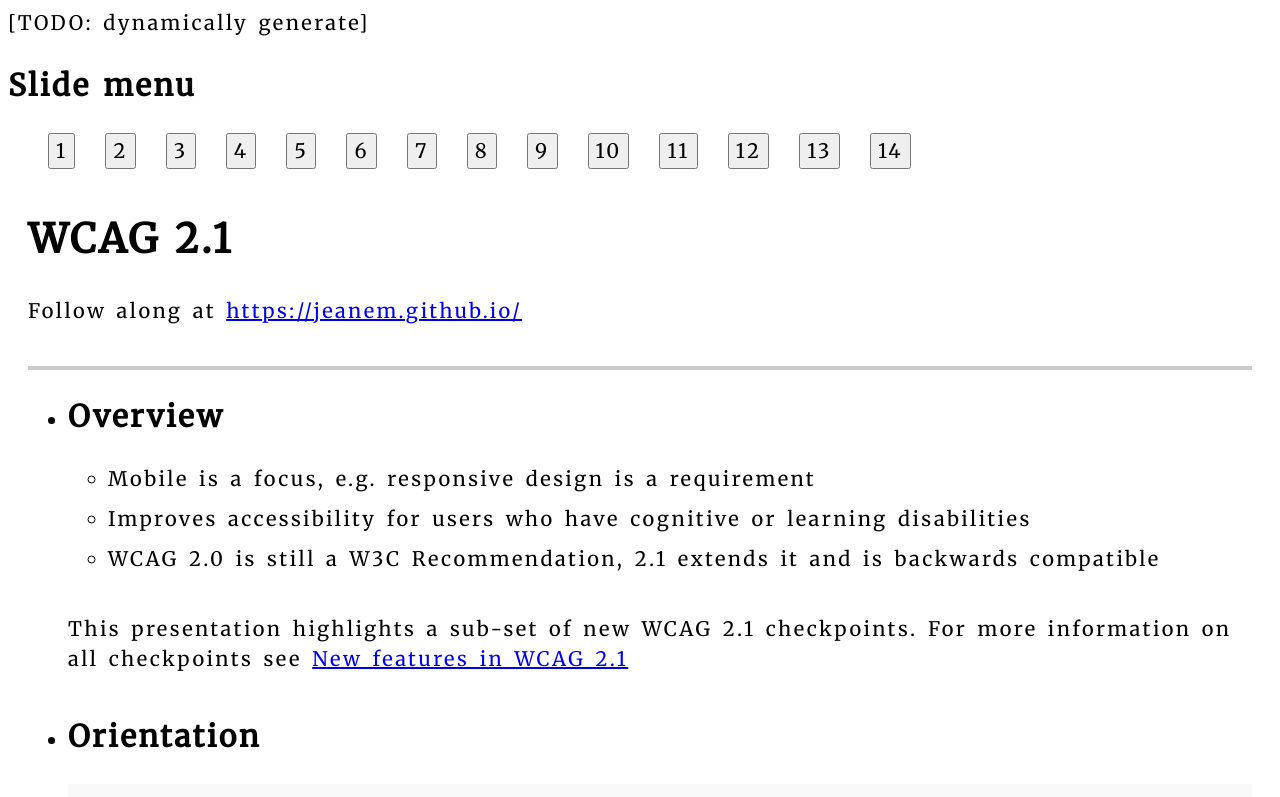
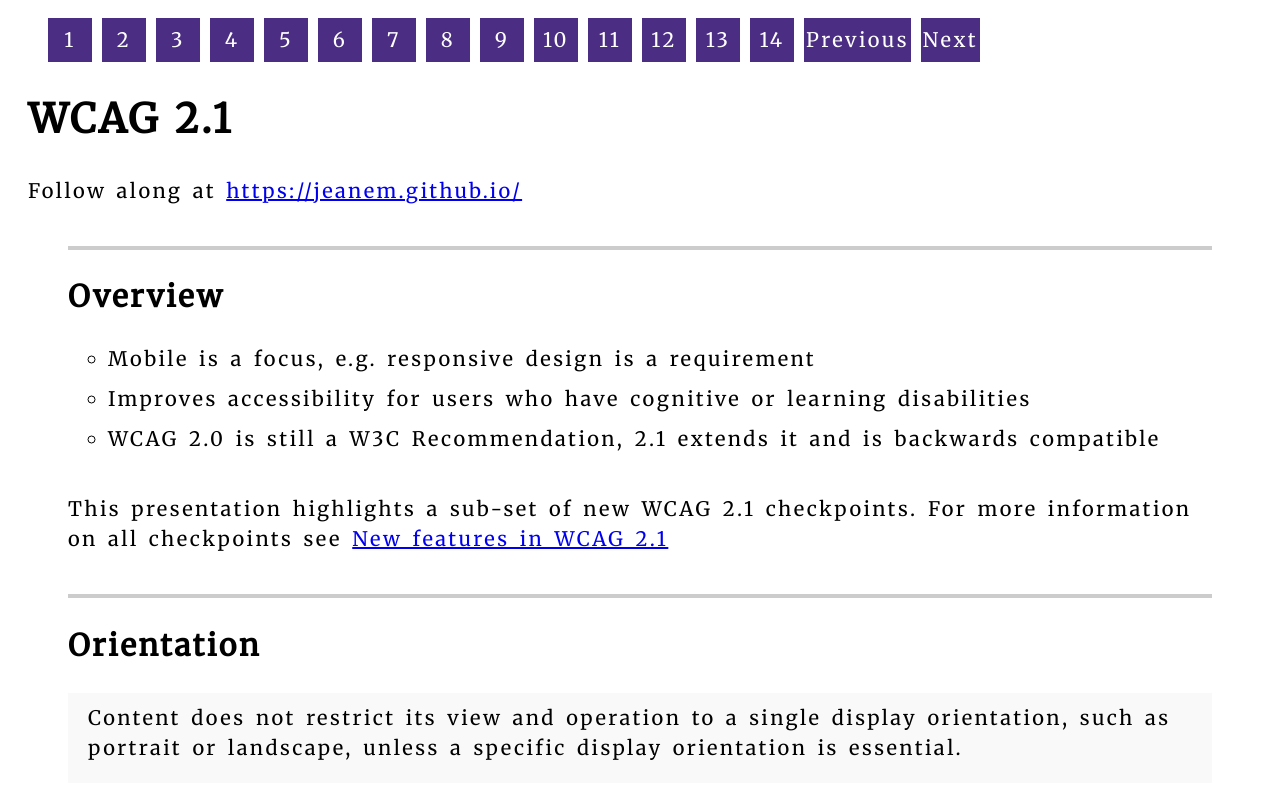
Before and after one commit to jeanem/wcag-2.1, a React (Create React App) app: page / in a window 1280 px wide. Shown: the top 797 px of the page. Built offline with nearby package versions, Linux system fonts and the light colour scheme.

Commit message:
styling update for buttons to better match spec

```diff
--- a/src/App.css
+++ b/src/App.css
@@ -35,21 +35,17 @@ cite {
 }
 /* End Text Spacing */
 
-/* .w-SlidesContainer {
+.w-SlidesContainer {
   list-style: none;
 }
 
 .w-SlidesContainer li {
   border-top: solid 4px #ccc;
   margin:0 2em 0 0;
-} */
+}
 
-/* .w-SlidesContainer ul {
+.w-SlidesContainer ul {
   margin:0 0 2em 0;
-} */
-
-.w-SlidesContainer {
-  border-top: solid 4px #ccc;
 }
 
 .w-Slide {
@@ -66,33 +62,41 @@ cite {
   list-style:none;
 }
 
-
-.w-SlideNav ul {
-  list-style-type:none;
-}
-
-.w-SlideNav ul li {
-  display:inline-block;
-  padding: 0 1.5em 0 0;
-}
-
 .w-BtnBase {
   min-height:44px;
   min-width:44px;
   font-size:1em;
   padding:0;
-  background-color:#fff;
-  border:solid 1px #000;
+  border: solid 2px #4b2e83;
+  background-color:#4b2e83;
+  color:#fff;
 }
 
 .w-BtnBase:focus, .w-BtnBase:active, mod-Active {
-  background-color:#000;
-  color:#fff;
+  background-color:#fff;
+  color:#4b2e83;
+
 }
 
 .w-BtnBase:hover {
-  background-color:#4b2e83;
-  color:#fff;
+  background-color:#fff;
+  color:#4b2e83;
+}
+
+.w-BtnPrevNext {
+
+}
+
+.w-BtnSet { /* ul */
+  display:flex;
+  flex-wrap:wrap;
+  list-style-type:none;
+  margin:0;
+}
+
+.w-BtnSet li {
+  padding: 0.5em .5em 0 0;
+
 }
 
 /* forms */
--- a/src/App.js
+++ b/src/App.js
@@ -60,15 +60,16 @@ class App extends Component {
               }
           </li>
            )
-           navList.push(<li key={ slide }><Button slide={ slide } buttonText= { index + 1 } /></li>)
+           navList.push(<li key={ slide }><Button slide={ slide } buttonText= { index + 1 } cssClassList="w-BtnBase" /></li>)
         });
 
       return (
         <div>
-        <nav className="w-SlideNav" aria-label="Slide menu">[TODO: dynamically generate]
-        <h2>Slide menu</h2>
-          <ul>
+        <nav className="w-SlideNav" aria-label="Slide menu">
+          <ul className="w-BtnSet">
             { navList }
+          <li><button className="w-BtnBase w-BtnPrevNext" slide="button">Previous</button></li>
+          <li><button className="w-BtnBase w-BtnPrevNext" slide="button">Next</button></li>
           </ul>
         </nav>
         <main>
@@ -77,9 +78,9 @@ class App extends Component {
           <ul className="w-SlidesContainer">
             { slides }
           </ul>
-          <ul className="w-SlideControls">
-            <li><button slide="button">Previous placeholder</button></li>
-            <li><button slide="button">Next placeholder</button></li>
+          <ul className="w-BtnSet">
+            <li><button className="w-BtnBase w-BtnPrevNext" slide="button">Previous</button></li>
+            <li><button className="w-BtnBase w-BtnPrevNext" slide="button">Next</button></li>
           </ul>
         </main>
       </div>
--- a/src/slides/PointerGestures.js
+++ b/src/slides/PointerGestures.js
@@ -6,12 +6,12 @@ function PointerGestures(props) {
         <div>
             <blockquote cite= { shortWCAGLink }>All functionality that uses multipoint or path-based gestures for operation can be operated with a <strong>single pointer</strong> without a path-based gesture, unless a multipoint or path-based gesture is essential.</blockquote>
 
-            <p>Examples of single pointer:</p>
+            <h3>Examples of single pointer</h3>
             <ul>
                 <li>Touch screen or touch pad: taps, double taps, long presses</li>
                 <li>Mouse, trackpad, head-pointer: single clicks, click-and-hold and double clicks</li>
             </ul>
-            <p>Example:</p>
+            <h3>Example of checkpoint</h3>
             <blockquote cite= { shortWCAGLink }>A web site includes a map view that supports the pinch gesture to zoom into the map content, and drag gestures to move the visible area. User interface controls offer the operation via [+] and [-] buttons to zoom in and out, and arrow buttons to pan stepwise in all directions.</blockquote>
         </div>
     );
--- a/src/slides/TargetSize.js
+++ b/src/slides/TargetSize.js
@@ -5,10 +5,11 @@ function TargetSize(props) {
     return (
         <div>
             <blockquote cite= { shortWCAGLink }>The size of the target for pointer inputs is at least 44 by 44 CSS pixels</blockquote>
-            <p>Examples:
-            <button type="button" className="w-BtnBase">1</button>
-            <button type="button" className="w-BtnBase">2</button>
-            </p>
+            <h3>Example of target size</h3>
+                <ul className="w-BtnSet">
+                    <li><button type="button" className="w-BtnBase">1</button></li>
+                    <li><button type="button" className="w-BtnBase">2</button></li>
+                </ul>
         </div>
     );
 }
```
